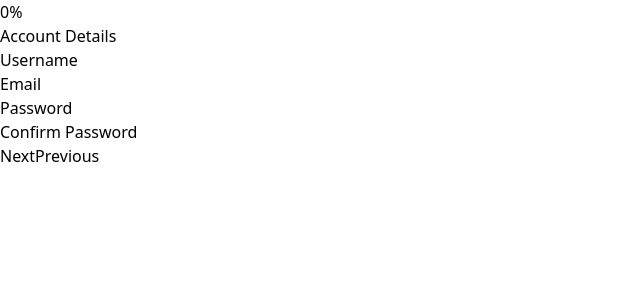
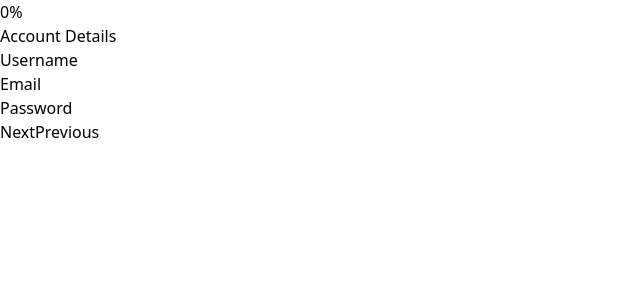
Before and after one commit to sauravrajleaf/Nextjs-MuiltiStep-Form, a Next.js app: page /account-info in a window 1280 px wide. Shown: the top 300 px of the page, without its empty margins (0-640 px from the left). Built offline with nearby package versions, Linux system fonts and the light colour scheme.

Commit message:
reverted password changes

```diff
--- a/src/app/account-info/page.js
+++ b/src/app/account-info/page.js
@@ -102,14 +102,6 @@ export default function AccountInfo() {
               required
             />
           </div>
-          <div>
-            <label className="block text-gray-600 mb-2">Confirm Password</label>
-            <input
-              type="text"
-              className="w-full p-2 border border-gray-300 rounded"
-              required
-            />
-          </div>
 
           <button
             type="submit"
```
